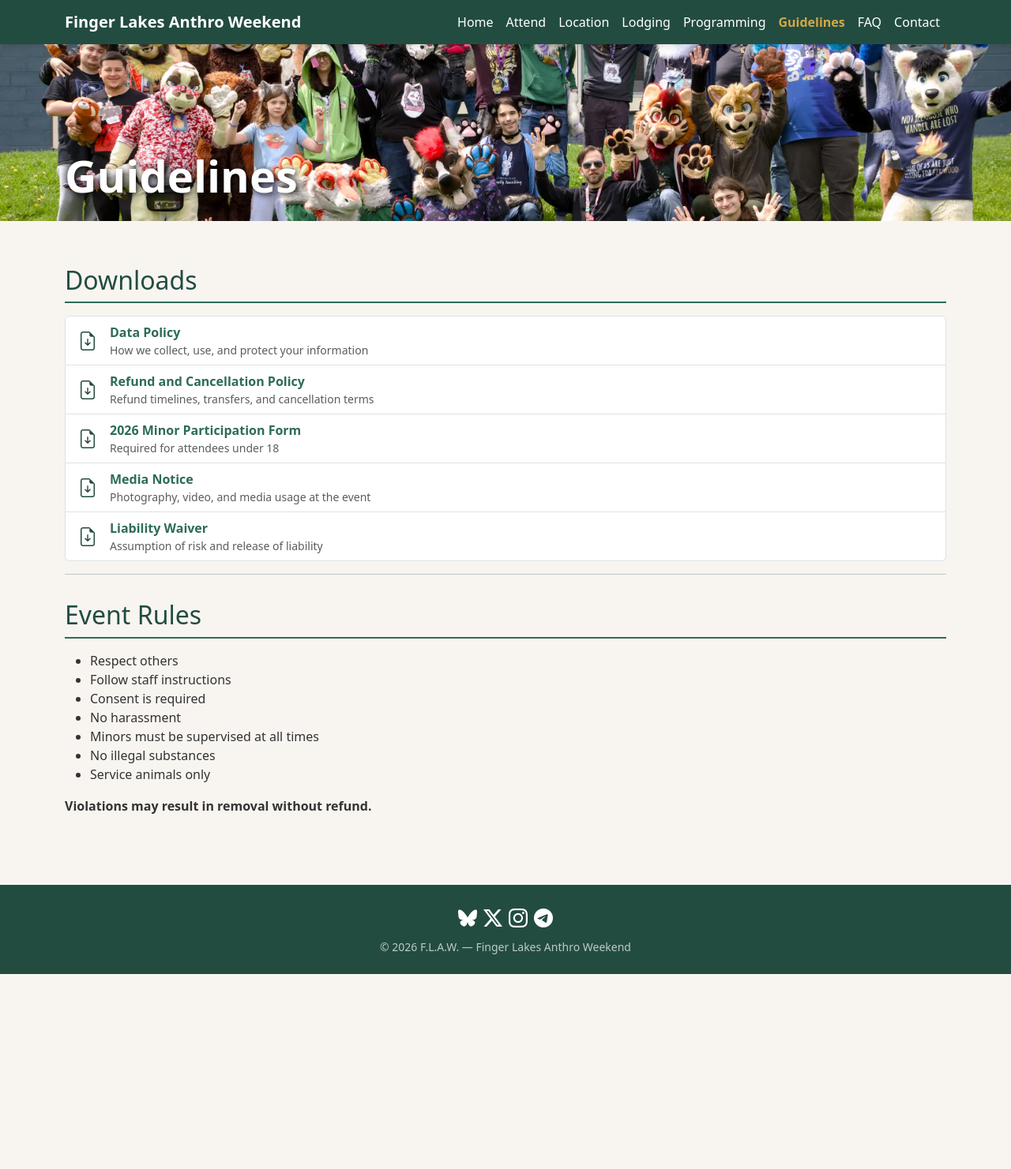
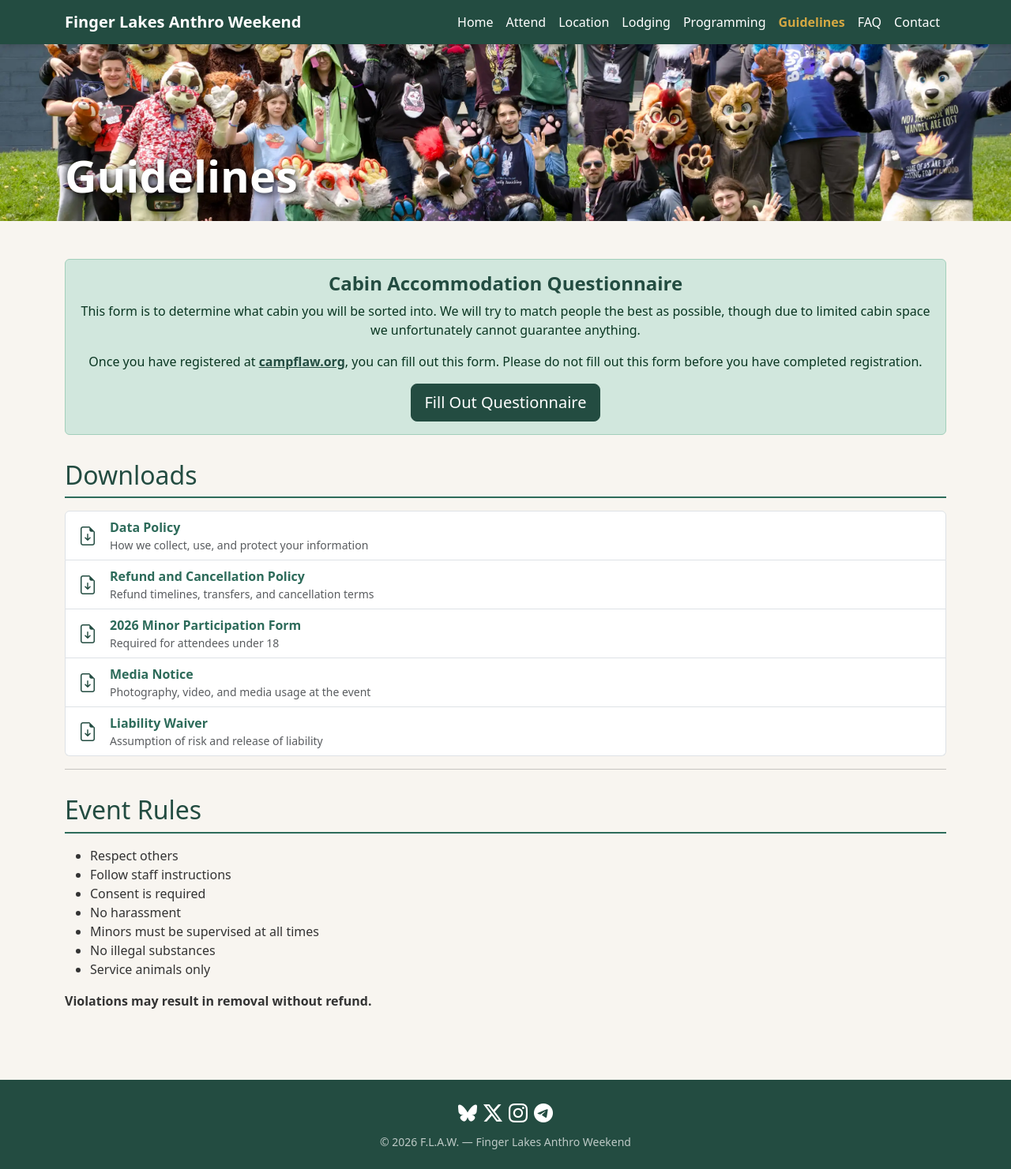
Before and after one commit to campflaw/campflaw.github.io, a Jekyll site: the page built from guidelines.md, in a window 1280 px wide. Shown: the whole page at 79% size. Built offline with Jekyll 4.4.1, drawn with Linux system fonts in a browser that asks for light colours; before the commit the page ends 1234 px from its top, so only the background shows below that.

Commit message:
Update Location, Lodging, Guidelines, and Programming pages with new photos and content
- Location: swap banner to loc1, move campfire to top, add fur2/fur3/fur4 sections,
  add canoeing mascot, consolidate paddle out into right on the water, replace wide
  open spaces photo, remove trail references
- Lodging: add raccoon mascot, update packing list, add log7 photo, update cabin
  descriptions, tent camping and RV pricing
- Guidelines: add cabin accommodation questionnaire with form link, fix button contrast
- Programming: remove prog3

Co-Authored-By: Claude Opus 4.6 (1M context) <noreply@anthropic.com>

```diff
--- a/assets/style.css
+++ b/assets/style.css
@@ -150,15 +150,21 @@ body {
     color: var(--flaw-green);
 }
 
+.page-content a.btn {
+    color: #fff !important;
+}
+
 /* Override Bootstrap success button to match our green */
 .btn-success {
     background-color: var(--flaw-green) !important;
     border-color: var(--flaw-green) !important;
+    color: #fff !important;
 }
 
 .btn-success:hover {
     background-color: var(--flaw-green-light) !important;
     border-color: var(--flaw-green-light) !important;
+    color: #fff !important;
 }
 
 /* Responsive width utilities */
--- a/guidelines.md
+++ b/guidelines.md
@@ -3,6 +3,13 @@ layout: default
 title: Guidelines
 permalink: /guidelines/
 ---
+
+<div class="alert alert-success text-center my-4">
+    <h4 class="fw-bold mb-2" style="color: #234c41;">Cabin Accommodation Questionnaire</h4>
+    <p class="mb-3">This form is to determine what cabin you will be sorted into. We will try to match people the best as possible, though due to limited cabin space we unfortunately cannot guarantee anything.</p>
+    <p class="mb-3">Once you have registered at <a href="/attend/" style="color: #234c41 !important; text-decoration: underline; font-weight: bold;">campflaw.org</a>, you can fill out this form. Please do not fill out this form before you have completed registration.</p>
+    <a href="https://docs.google.com/forms/d/1E_YAcHYXaUSELOUM7Lkhw9npPpNpxaTK0A11B3Qijf8/edit?chromeless=1" class="btn btn-success btn-lg" style="color: #fff !important;" target="_blank">Fill Out Questionnaire</a>
+</div>
 
 ## Downloads
 
```
Also changed, not shown: location.md (+32 -10 lines), lodging.md (+32 -8 lines), programming.md (+0 -2 lines), assets/fur3.jpg (added), assets/location_fur_1.png (added), assets/programming_fur_1.png (added), assets/wide.jpg (added), 4 other files.
